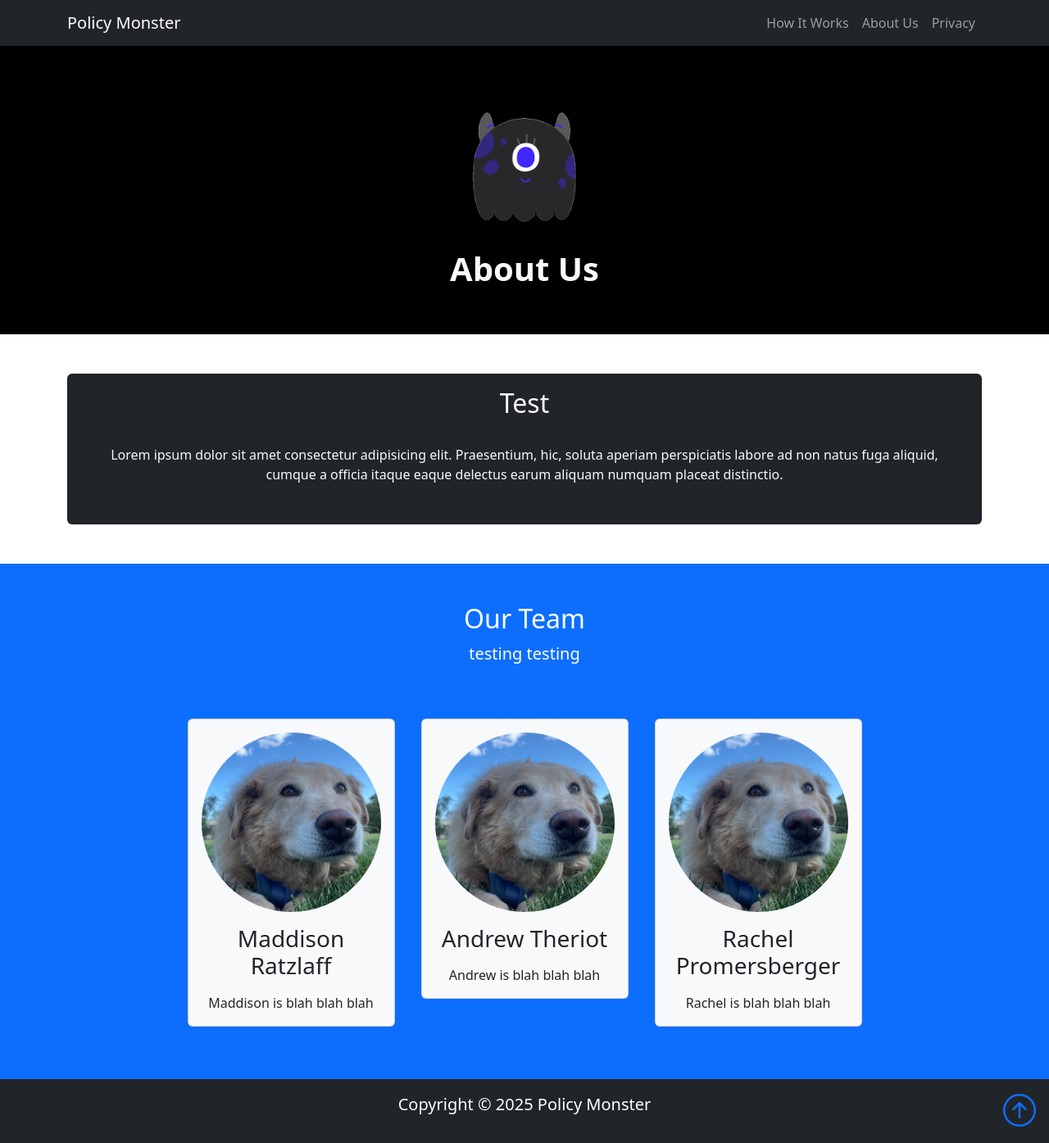
After one commit to andtheT/CS4930-project, a Django app: page /about in a window 1280 px wide. The commit adds this page. Shown: the whole page at 82% size. Run offline with Django 5.2, Linux system fonts and the light colour scheme.

Commit message:
added more pages

```diff
--- /dev/null
+++ b/pm_app/templates/pm_app/about.html
@@ -0,0 +1,94 @@
+{% extends 'base.html' %}
+
+{% block title %}
+  Policy Monster About Page
+{% endblock title %}
+
+{% block content %}
+
+<html lang="en">
+<head>
+    <meta charset="UTF-8">
+    <meta name="viewport" content="width=device-width, initial-scale=1.0">
+    <title>Document</title>
+</head>
+<body>
+    <!--top section-->
+    <section class="text-light p-5 text-center" style="background: #000;color:black">
+        <div class="container">
+            <div class="flex-sm justify-content-center">
+                <img class="img-fluid " src="static/pm_app/pm_logo.png" style="width: 200px;"></img>
+            </div>
+
+            <div class="d-sm-flex justify-content-center">
+                <h1 class="text-light fs-1 fw-bold">About Us</h1>
+            </div>
+
+        </div>
+    </section>
+    <!--boxes-->
+     <section class="p-5 blue-800">
+        <div class="container">
+            <div class="row text-center g-4">
+                <div class="col-md">
+                    <div class="card bg-dark text-light">
+                        <div class="card-body text-center">
+                            <h2 class="card-title mb-3">Test</h2>
+                            <p class="card-body">
+                             Lorem ipsum dolor sit amet consectetur adipisicing elit. Praesentium, hic, soluta aperiam perspiciatis labore ad non natus fuga aliquid, cumque a officia itaque eaque delectus earum aliquam numquam placeat distinctio.
+                            </p>
+                        </div>
+                    </div>
+                </div>
+            </div>
+        </div>
+    </section>
+    <!--Team Cards-->
+    <section id="team" class="p-5 bg-primary">
+        <div class="container justify-content-center">
+            <h2 class="text-center text-white">Our Team</h2>
+            <p class="lead text-center text-white mb-5">
+                testing testing
+            </p>
+            <div class="row g-4 justify-content-center">
+                <div class="col-md-6 col-lg-3 p-3">
+                    <div class="card bg-light">
+                        <div class="card-body text-center">
+                            <img src="static/pm_app/M_Profile.jpeg" class=" img-fluid rounded-circle mb-3" alt="Maddison's Profile"/>
+                            <h3 class="card-title mb-3">Maddison Ratzlaff</h3>
+                            <p class="card-text">
+                                Maddison is blah blah blah
+                            </p>
+                        </div>
+                    </div>
+                </div>
+                <div class="col-md-6 col-lg-3 p-3">
+                    <div class="card bg-light">
+                        <div class="card-body text-center">
+                            <img src="static/pm_app/M_Profile.jpeg" class=" img-fluid rounded-circle mb-3" alt="Maddison's Profile"/>
+                            <h3 class="card-title mb-3">Andrew Theriot</h3>
+                            <p class="card-text">
+                                Andrew is blah blah blah
+                            </p>
+                        </div>
+                    </div>
+                </div>
+                <div class="col-md-6 col-lg-3 p-3">
+                    <div class="card bg-light">
+                        <div class="card-body text-center">
+                            <img src="static/pm_app/M_Profile.jpeg" class=" img-fluid rounded-circle mb-3" alt="Maddison's Profile"/>
+                            <h3 class="card-title mb-3">Rachel Promersberger</h3>
+                            <p class="card-text">
+                                Rachel is blah blah blah
+                            </p>
+                        </div>
+                    </div>
+                </div>
+                </div>
+            </div>
+        </div>
+    </section>
+</body>
+</html>
+
+{% endblock %}
--- a/pm_app/templates/pm_app/base.html
+++ b/pm_app/templates/pm_app/base.html
@@ -25,13 +25,13 @@
             <div class="collapse navbar-collapse" id="navmenu">
                 <ul class="navbar-nav ms-auto">
                     <li class="nav-item">
-                        <a href="#howitworks" class="nav-link">How It Works</a>
+                        <a href="howitworks" class="nav-link">How It Works</a>
                     </li>
                     <li class="nav-item">
-                        <a href="#aboutus" class="nav-link">About Us</a>
+                        <a href="about" class="nav-link">About Us</a>
                     </li>
                     <li class="nav-item">
-                         <a href="#privacy" class="nav-link">Privacy</a>
+                         <a href="privacy" class="nav-link">Privacy</a>
                     </li>
                 </ul>
             </div>
--- a/pm_app/templates/pm_app/index.html
+++ b/pm_app/templates/pm_app/index.html
@@ -77,8 +77,6 @@
             </div>
         </div>
     </section>
-
-
 </body>
 </html>
 
--- a/pm_app/urls.py
+++ b/pm_app/urls.py
@@ -4,4 +4,7 @@ from . import views
 
 urlpatterns = [
     path("", views.index, name="index"),
+    path("about", views.about, name="about"),
+    path("privacy", views.privacy, name="privacy"),
+    path("results", views.results, name="results"),
 ]
--- a/pm_app/views.py
+++ b/pm_app/views.py
@@ -4,3 +4,12 @@ from django.http import HttpResponse
 # Create your views here.
 def index(request):
     return render(request, 'index.html')
+
+def about(request):
+    return render(request, 'about.html')
+
+def privacy(request):
+    return render(request, 'privacy.html')
+
+def results(request):
+    return render(request, 'results.html')
```
Also changed, not shown: pm_app/templates/pm_app/privacy.html (added, +9 -0 lines), pm_app/templates/pm_app/results.html (added, +9 -0 lines), pm_app/static/pm_app/M_Profile.jpeg (added).
